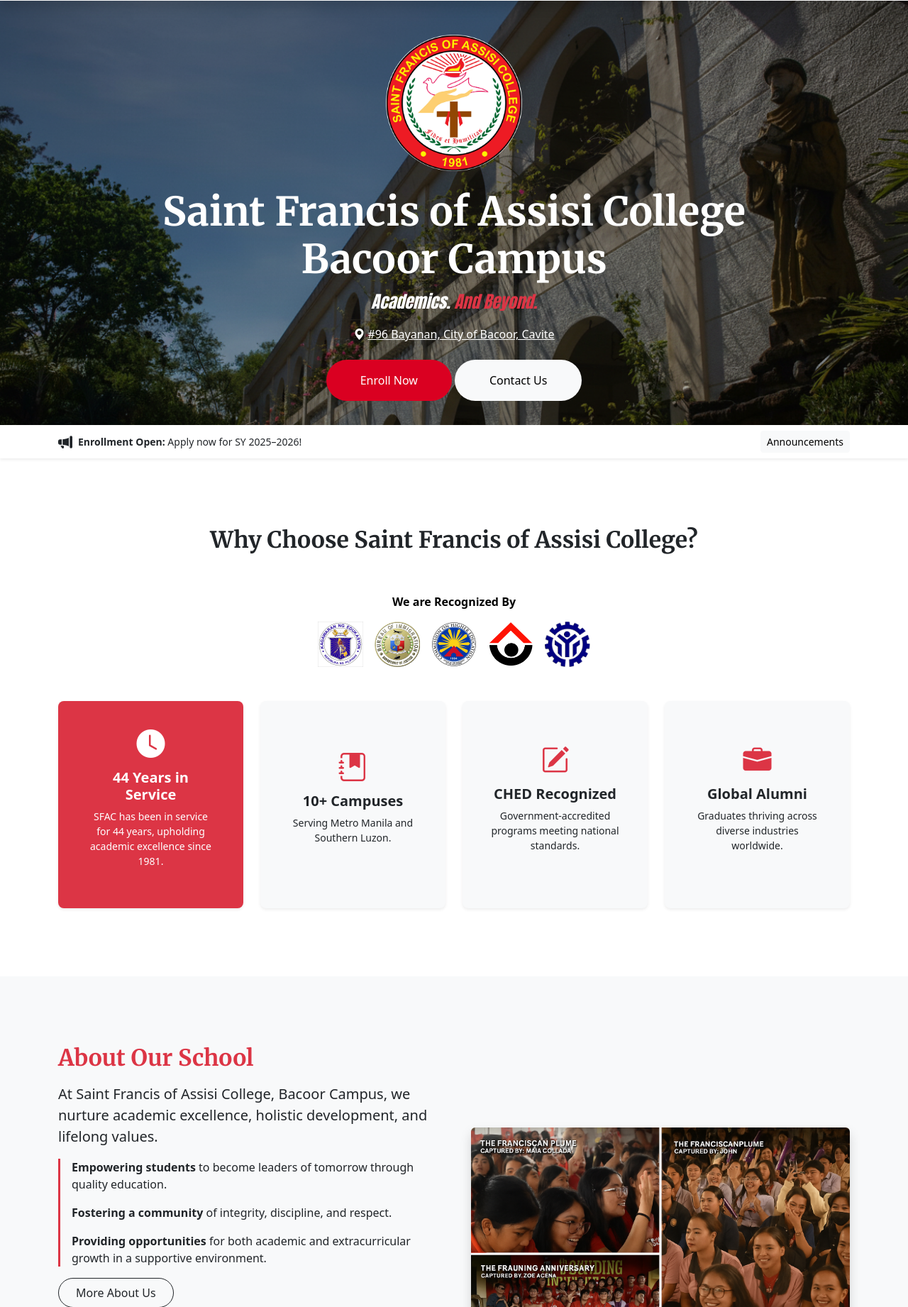
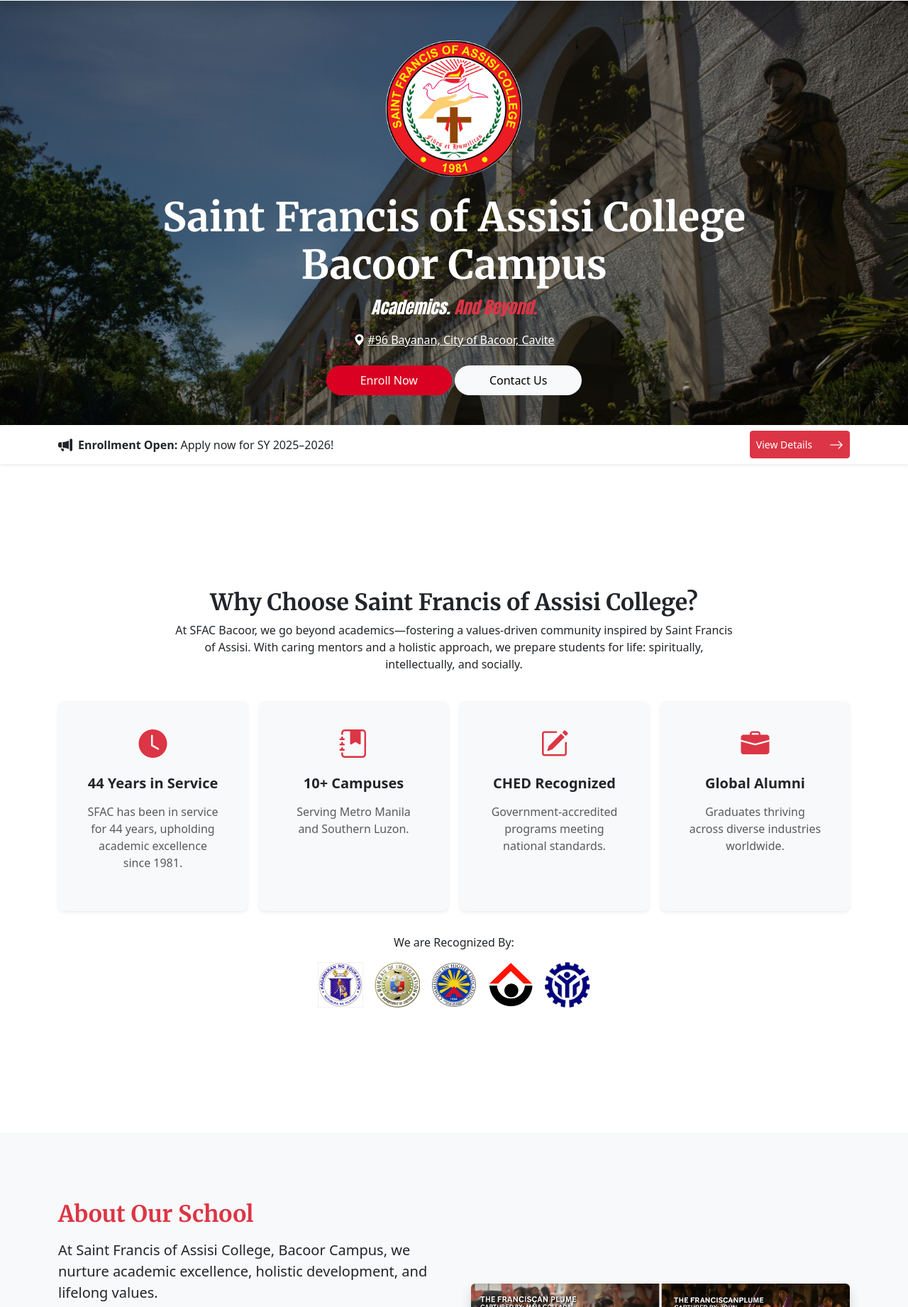
Before and after one commit to ArisSongalia/sfacbaredesign, a PHP site: page / in a window 1280 px wide. Shown: the part 97-1939 px from the top of the page at 71% size. Run offline with PHP 8.4, Linux system fonts and the light colour scheme.

Commit message:
Department page finish Why choose seciton relayout

```diff
--- a/index.php
+++ b/index.php
@@ -31,30 +31,91 @@
           <i class="bi bi-geo-alt-fill me-1"></i>#96 Bayanan, City of Bacoor, Cavite
         </a>
         <div class="d-flex gap-1 my-2">
-          <button type="button" class="btn bg-custom-red text-white border-0 px-5 py-3 rounded-5">Enroll Now</button>
-          <button type="button" class="btn bg-light text-black px-5 py-3 rounded-5">Contact Us</button>
+          <button type="button" class="btn bg-custom-red text-white border-0 px-5 py-2 rounded-5">Enroll Now</button>
+          <button type="button" class="btn bg-light text-black px-5 py-2 rounded-5">Contact Us</button>
         </div>
       </div>
 </section>
 
   <!-- Announcments -->
-  <div class="w-100 shadow py-2 shadow-sm">
+  <div class="w-100 shadow py-2 shadow-sm" style="margin-bottom: 8rem">
     <div class="container-lg d-flex align-items-center">
-      <i class="bi bi-megaphone-fill me-2 fs-5"></i>
-      <div class="flex-grow-1 small">
-        <strong>Enrollment Open:</strong> Apply now for SY 2025–2026!
+      <i class="bi bi-megaphone-fill me-2 fs-5 "></i>
+      <div class="flex-grow-1 ">
+        <strong class="">Enrollment Open:</strong> Apply now for SY 2025–2026!
       </div>
-      <a href="#" class="btn btn-light btn-sm ms-3">Announcements</a>
+      <button type="button" class="btn btn-danger btn-sm w-auto d-flex gap-4 justify-content-between align-items-center p-2">
+        <span class="mb-0">View Details</span>
+        <i class="bi bi-arrow-right fs-5"></i>
+      </button>
     </div>
   </div>
 
   <!-- SFAC Highlights -->
-  <section class="container-lg py-5 my-5 custom-height d-flex flex-column h-auto justify-content-center">
+  <section class="container-lg custom-height d-flex flex-column h-auto justify-content-center rounded-5 py-5" style="margin-top: 8rem; margin-bottom: 8rem">
+    <div class="w-100 d-flex align-items-center flex-column">
         <h2 class="text-center fw-bold font-merriweather">Why Choose Saint Francis of Assisi College?</h2>
+        <p class="text-center" style="max-width: 50rem;">At SFAC Bacoor, we go beyond academics—fostering a values-driven community inspired by Saint Francis of Assisi.
+          With caring mentors and a holistic approach, we prepare students for life: spiritually, intellectually, and socially.</p>
+      </div>
+
+    <div class="row row-cols-1 row-cols-md-2 row-cols-lg-4 g-3 my-2">
+      <!-- Years -->
+      <div class="col d-flex bg-white">
+        <div class="card flex-fill shadow-sm border-0 rounded-3 bg-light p-4">
+          <div class="card-body d-flex gap-2 flex-column justify-content-start text-center">
+            <div class="mb-3">
+              <i class="bi bi-clock-fill fs-1 text-danger"></i>
+            </div>
+            <h5 class="fw-bold">44 Years in Service</h5>
+            <p class="text-muted">SFAC has been in service for 44 years, upholding academic excellence since 1981.</p>
+          </div>
+        </div>
+      </div>
+
+      <!-- Campuses -->
+      <div class="col d-flex bg-white">
+        <div class="card flex-fill shadow-sm border-0 rounded-3 bg-light p-4">
+          <div class="card-body d-flex flex-column gap-2 justify-content-start text-center">
+            <div class="mb-3">
+              <i class="bi bi-journal-bookmark-fill fs-1 text-danger"></i>
+            </div>
+            <h5 class="fw-bold">10+ Campuses</h5>
+            <p class="text-muted">Serving Metro Manila and Southern Luzon.</p>
+          </div>
+        </div>
+      </div>
+
+      <!-- CHED -->
+      <div class="col d-flex bg-white">
+        <div class="card flex-fill shadow-sm border-0 rounded-3 bg-light p-4">
+          <div class="card-body d-flex flex-column gap-2 justify-content-start text-center">
+            <div class="mb-3">
+              <i class="bi bi-pencil-square fs-1 text-danger"></i>
+            </div>
+            <h5 class="fw-bold">CHED Recognized</h5>
+            <p class="text-muted">Government-accredited programs meeting national standards.</p>
+          </div>
+        </div>
+      </div>
+
+      <!-- Alumni -->
+      <div class="col d-flex bg-white">
+        <div class="card flex-fill shadow-sm border-0 rounded-3 bg-light p-4">
+          <div class="card-body d-flex flex-column gap-2 justify-content-start text-center">
+            <div class="mb-3">
+              <i class="bi bi-briefcase-fill fs-1 text-danger"></i>
+            </div>
+            <h5 class="fw-bold">Global Alumni</h5>
+            <p class="text-muted">Graduates thriving across diverse industries worldwide.</p>
+          </div>
+        </div>
+      </div>
+    </div>
 
     <!-- Recognition Logos -->
-    <div class="mt-5 pb-5">
-      <p class="fw-semibold text-center text-black">We are Recognized By</p>
+    <div class="mt-4">
+      <p class="text-center text-dark">We are Recognized By:</p>
       <div class="d-flex flex-wrap justify-content-center align-items-center gap-3">
         <img src="./assets/img/deped.jpg" alt="DepEd" class="img-fluid" style="height: 4rem;">
         <img src="./assets/img/bi.png" alt="BI" class="img-fluid" style="height: 4rem;">
@@ -64,64 +125,11 @@
       </div>
     </div>
 
-    <div class="row row-cols-1 row-cols-md-2 row-cols-lg-4 g-4">
-      <!-- Years -->
-      <div class="col d-flex">
-        <div class="card flex-fill shadow-sm border-0 rounded-3 p-4 bg-danger text-white">
-          <div class="card-body d-flex flex-column justify-content-center text-center">
-            <div class="mb-3">
-              <i class="bi bi-clock-fill fs-1 text-white"></i>
-            </div>
-            <h5 class="fw-bold">44 Years in Service</h5>
-            <p class="small">SFAC has been in service for 44 years, upholding academic excellence since 1981.</p>
-          </div>
-        </div>
-      </div>
-
-      <!-- Campuses -->
-      <div class="col d-flex">
-        <div class="card flex-fill shadow-sm border-0 rounded-3 bg-light p-4">
-          <div class="card-body d-flex flex-column justify-content-center text-center">
-            <div class="mb-3">
-              <i class="bi bi-journal-bookmark-fill fs-1 text-danger"></i>
-            </div>
-            <h5 class="fw-bold">10+ Campuses</h5>
-            <p class="small text-dark">Serving Metro Manila and Southern Luzon.</p>
-          </div>
-        </div>
-      </div>
-
-      <!-- CHED -->
-      <div class="col d-flex">
-        <div class="card flex-fill shadow-sm border-0 rounded-3 bg-light p-4">
-          <div class="card-body d-flex flex-column justify-content-center text-center">
-            <div class="mb-3">
-              <i class="bi bi-pencil-square fs-1 text-danger"></i>
-            </div>
-            <h5 class="fw-bold">CHED Recognized</h5>
-            <p class="small text-dark">Government-accredited programs meeting national standards.</p>
-          </div>
-        </div>
-      </div>
-
-      <!-- Alumni -->
-      <div class="col d-flex">
-        <div class="card flex-fill shadow-sm border-0 rounded-3 bg-light p-4">
-          <div class="card-body d-flex flex-column justify-content-center text-center">
-            <div class="mb-3">
-              <i class="bi bi-briefcase-fill fs-1 text-danger"></i>
-            </div>
-            <h5 class="fw-bold">Global Alumni</h5>
-            <p class="small text-dark">Graduates thriving across diverse industries worldwide.</p>
-          </div>
-        </div>
-      </div>
-    </div>
   </section>
 
 
     <!-- About Us -->
-    <section class="w-100 bg-light py-5 my-5">
+    <section class="w-100 bg-light p-5" style="margin-bottom: 8rem; margin-top: 8rem;">
       <div class="container-lg py-5">
         <div class="row g-5 align-items-center">
 
@@ -259,49 +267,73 @@
     <!-- Departments -->
     <section class="container-lg py-5 my-5">
       <h2 class="font-merriweather fw-bold text-center mb-5">Explore Our Departments</h2>
-      <div class="row row-cols-1 row-cols-md-2 g-4">
 
-        <!-- Basic Education Card -->
+      <div class="accordion" id="departmentsAccordion">
+        <div class="row row-cols-1 row-cols-md-2 g-3">
+          <!-- Basic Education -->
           <div class="col">
-          <div class="card h-100 shadow-sm border-0 rounded-4 h-100">
-            <div class="position-relative">
-              <img src="./assets/img/basic.jpg" alt="Basic Education" class="img-fluid w-auto" style="height: 18rem; object-fit: cover;">
-              <span class="position-absolute top-0 start-0 bg-danger text-white px-3 py-1 rounded-end">Basic Education</span>
-            </div>
-            <div class="card-body bg-light h-100">
-              <p class="small mb-2 text-muted">Pre-School to Senior High</p>
-              <ul class="small mb-3">
+            <div class="accordion-item border rounded-4 shadow-sm h-auto">
+              <img src="./assets/img/basic.jpg" alt="Basic Education" class="img-fluid w-100 rounded-top-4" style="height: 22rem; object-fit: cover;">
+              <button type="button" class="btn btn-danger btn-sm w-100 d-flex justify-content-between align-items-center p-3">
+                <span class="mb-0">View Details</span>
+                <i class="bi bi-arrow-right fs-5"></i>
+              </button>
+
+              <h2 class="accordion-header" id="headingDeptBasic">
+                <button class="accordion-button collapsed fw-bold text-danger" type="button"
+                  data-bs-toggle="collapse" data-bs-target="#collapseDeptBasic"
+                  aria-expanded="false" aria-controls="collapseDeptBasic">
+                  Basic Education
+                </button>
+              </h2>
+              <div id="collapseDeptBasic" class="accordion-collapse collapse"
+                aria-labelledby="headingDeptBasic" data-bs-parent="#departmentsAccordion">
+                <div class="accordion-body small">
+                  <p class="text-muted mb-2">Pre-School to Senior High</p>
+                  <ul>
                     <li>Nursery, Pre-Kinder, Kinder</li>
                     <li>Grades 1–6, Grades 7–10</li>
                     <li>Senior High: STEM, ABM, HUMSS, GAS, TVL-HE</li>
                   </ul>
                 </div>
-            <a href="#" class="btn btn-danger m-2">View Details</a>
+              </div>
             </div>
           </div>
 
-        <!-- Higher Education Card -->
+          <!-- Higher Education -->
           <div class="col">
-          <div class="card shadow-sm border-0 rounded-4 h-100" >
-            <div class="position-relative">
-              <img src="./assets/img/higher.jpg" alt="Higher Education" class="img-fluid w-auto" style="height: 18rem; object-fit: cover;">
-              <span class="position-absolute top-0 start-0 bg-danger text-white px-3 py-1 rounded-end">Higher Education</span>
-            </div>
-            <div class="card-body bg-light h-100">
-              <p class="small mb-2 text-muted">College Degree Programs</p>
-              <ul class="small mb-3">
+            <div class="accordion-item border rounded-4 shadow-sm h-auto">
+              <img src="./assets/img/higher.jpg" alt="Higher Education" class="img-fluid w-100 rounded-top-4" style="height: 22rem; object-fit: cover;">
+              <button type="button" class="btn btn-danger btn-sm w-100 d-flex justify-content-between align-items-center p-3">
+                <span class="mb-0">View Details</span>
+                <i class="bi bi-arrow-right fs-5"></i>
+              </button>
+              <h2 class="accordion-header" id="headingDeptHigher">
+                <button class="accordion-button collapsed fw-bold text-danger" type="button"
+                  data-bs-toggle="collapse" data-bs-target="#collapseDeptHigher"
+                  aria-expanded="false" aria-controls="collapseDeptHigher">
+                  Higher Education
+                </button>
+              </h2>
+              <div id="collapseDeptHigher" class="accordion-collapse collapse"
+                aria-labelledby="headingDeptHigher" data-bs-parent="#departmentsAccordion">
+                <div class="accordion-body small">
+                  <p class="text-muted mb-2">College Degree Programs</p>
+                  <ul>
                     <li>Education: BSED, BEEd, PE</li>
                     <li>Business: BSBA (Marketing, Finance)</li>
                     <li>Technology: BSCS</li>
                     <li>Hospitality: BSHM</li>
                   </ul>
                 </div>
-            <a href="#" class="btn btn-danger m-2">View Details</a>
+              </div>
             </div>
           </div>
 
         </div>
+      </div>
     </section>
+
 
 
     <!-- Video Panel -->
```
Also changed, not shown: assets/img/basic.jpg, assets/img/higher.jpg, style/style.css (line endings or trailing spaces). Lines whose indentation alone changed are shown as unchanged.
